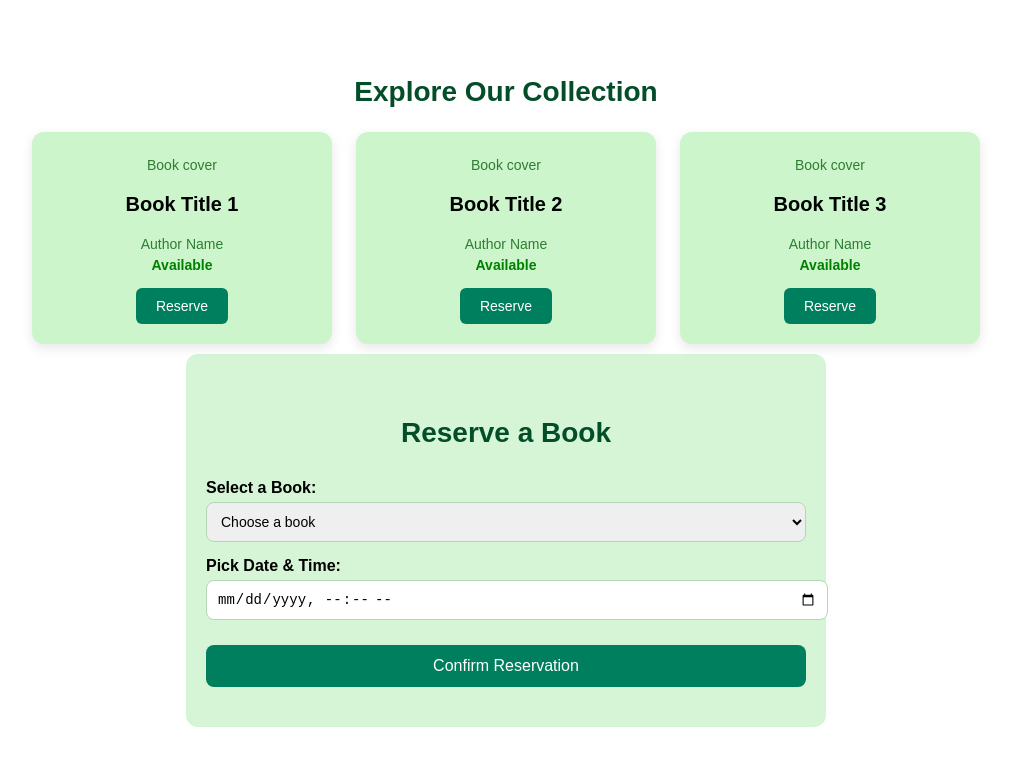
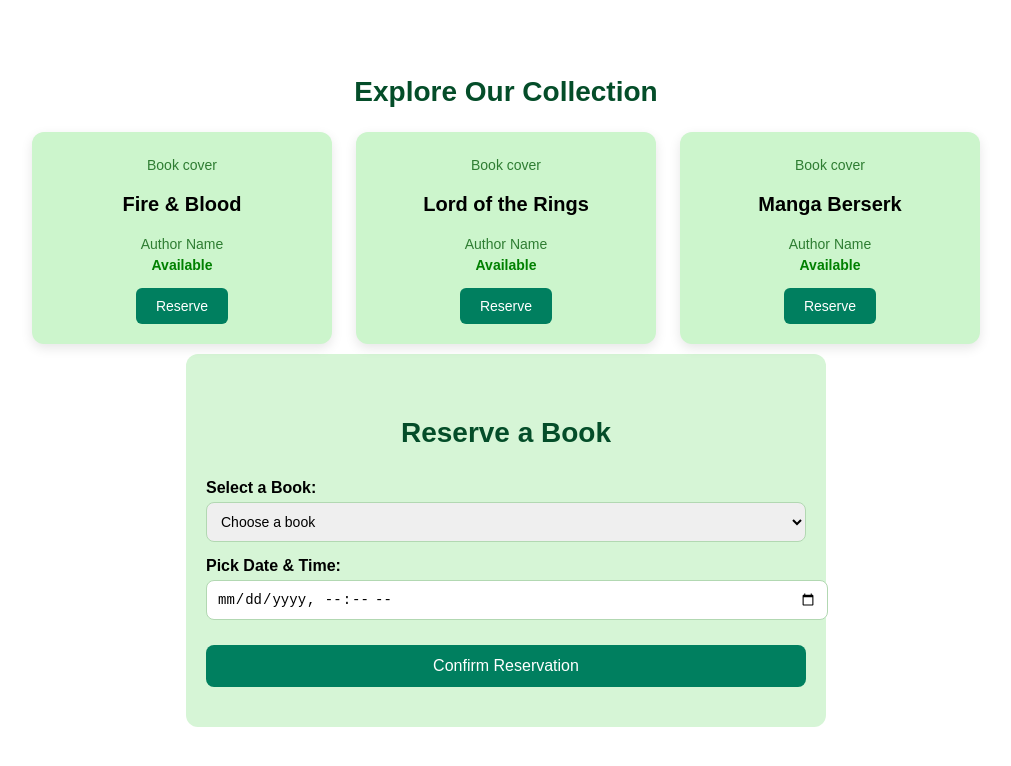
Before and after one commit to Saifbadawy8/library-site, a plain HTML site: page secound.html in a window 1280 px wide. Shown: the whole page, without its empty margins (134-1145 px from the left). Drawn offline with Linux system fonts and the light colour scheme.

Commit message:
updated secound.html

```diff
--- a/secound.html
+++ b/secound.html
@@ -3,33 +3,33 @@
 <head>
   <meta charset="UTF-8" />
   <meta name="viewport" content="width=device-width, initial-scale=1.0"/>
-  <title>New Page - Book Collection</title>
+  <title>Book Collection</title>
   <link rel="stylesheet" href="style.css" />
 </head>
 <body class="new">
   <div class="main">
     <h2>Explore Our Collection</h2>
+
     <div class="book-list">
       <div class="book-card">
-        <!-- <img src="#" alt="Book cover" class="book-cover"/> -->
         <p>Book cover</p>
-        <h3>Book Title 1</h3>
+        <h3>Fire & Blood</h3>
         <p>Author Name</p>
         <p class="available">Available</p>
         <button class="reserve-button">Reserve</button>
       </div>
+
       <div class="book-card">
-        <!-- <img src="#" alt="Book cover" class="book-cover"/> -->
         <p>Book cover</p>
-        <h3>Book Title 2</h3>
+        <h3>Lord of the Rings</h3>
         <p>Author Name</p>
         <p class="available">Available</p>
         <button class="reserve-button">Reserve</button>
       </div>
+
       <div class="book-card">
-        <!-- <img src="#" alt="Book cover" class="book-cover"/> -->
         <p>Book cover</p>
-        <h3>Book Title 3</h3>
+        <h3>Manga Berserk</h3>
         <p>Author Name</p>
         <p class="available">Available</p>
         <button class="reserve-button">Reserve</button>
@@ -38,12 +38,13 @@
 
     <div class="reservation-section">
       <h2>Reserve a Book</h2>
+
       <label for="bookSelect">Select a Book:</label>
       <select id="bookSelect">
         <option>Choose a book</option>
-        <option>Book Title 1</option>
-        <option>Book Title 2</option>
-        <option>Book Title 3</option>
+        <option>Fire & Blood</option>
+        <option>Lord of the Rings</option>
+        <option>Manga Berserk</option>
       </select>
 
       <label for="dateTime">Pick Date & Time:</label>
```
